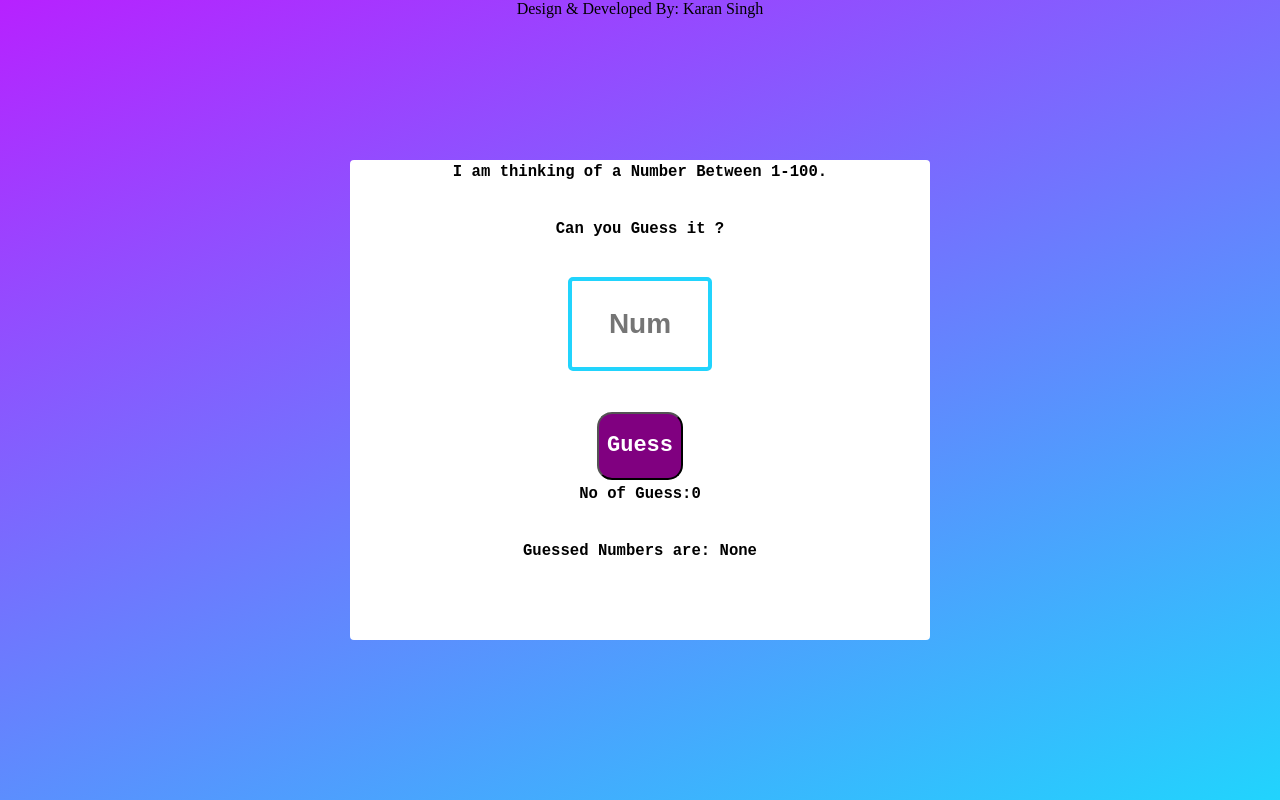
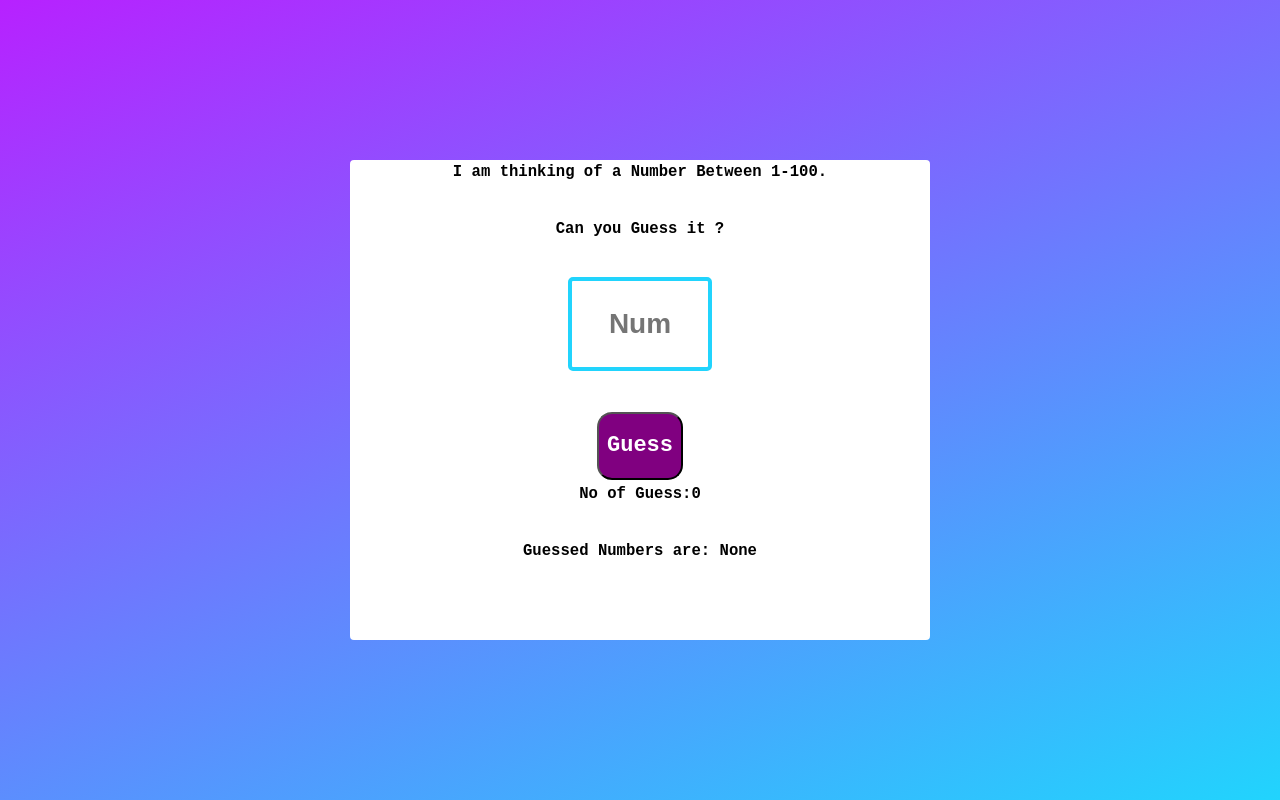
Before and after one commit to Karan5807/30DaysofJavaScript, a plain HTML site: page NumberGuessingGame/index.html in a window 1280 px wide. Drawn offline with Linux system fonts and the light colour scheme.

Commit message:
Update index.html

```diff
--- a/NumberGuessingGame/index.html
+++ b/NumberGuessingGame/index.html
@@ -20,6 +20,5 @@
         <p id="msg3"></p>
     </div>
     <script src="Script.js"></script>
-    <footer id="footer">Design & Developed By: Karan Singh</footer>
 </body>
 </html>
```
